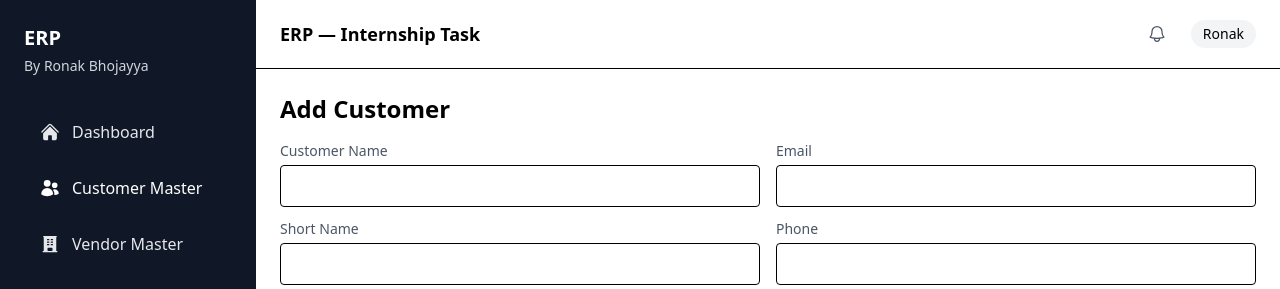
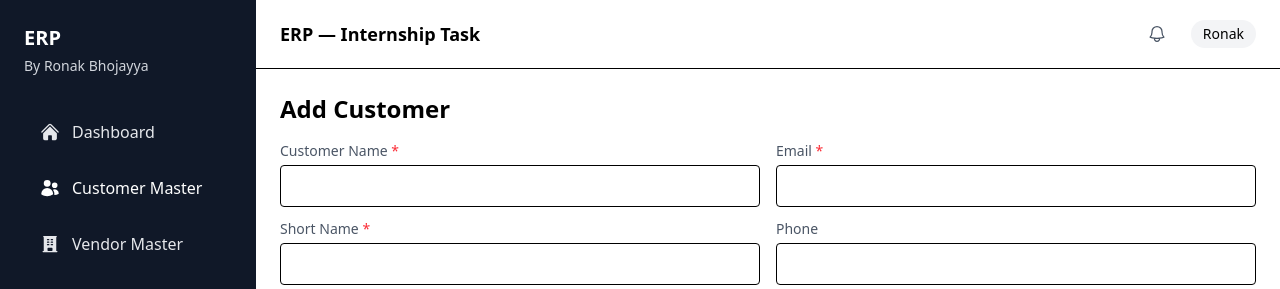
Before and after one commit to codeknack23/erp-internship-frontend, a React (Vite) app: page /customers/new in a window 1280 px wide. Shown: the top 289 px of the page. Built offline with nearby package versions, Linux system fonts and the light colour scheme; no server answers.

Commit message:
first commit

```diff
--- a/src/pages/CustomerForm.jsx
+++ b/src/pages/CustomerForm.jsx
@@ -85,14 +85,18 @@ export default function CustomerForm() {
 
       <div className="grid grid-cols-1 md:grid-cols-2 gap-4">
         <div className="card">
-          <label className="block text-sm text-gray-600">Customer Name</label>
+          <label className="block text-sm text-gray-600">
+            Customer Name <span className="text-red-500">*</span>
+          </label>
           <input
             value={form.customerName}
             onChange={e=>setForm({...form, customerName: e.target.value})}
             className="w-full border rounded px-3 py-2 mt-1"
           />
 
-          <label className="block text-sm text-gray-600 mt-3">Short Name</label>
+          <label className="block text-sm text-gray-600 mt-3">
+            Short Name <span className="text-red-500">*</span>
+          </label>
           <input
             value={form.shortName}
             onChange={e=>setForm({...form, shortName: e.target.value})}
@@ -127,7 +131,9 @@ export default function CustomerForm() {
         </div>
 
         <div className="card">
-          <label className="block text-sm text-gray-600">Email</label>
+          <label className="block text-sm text-gray-600">
+            Email <span className="text-red-500">*</span>
+          </label>
           <input
             value={form.email}
             onChange={e=>setForm({...form, email:e.target.value})}
```
